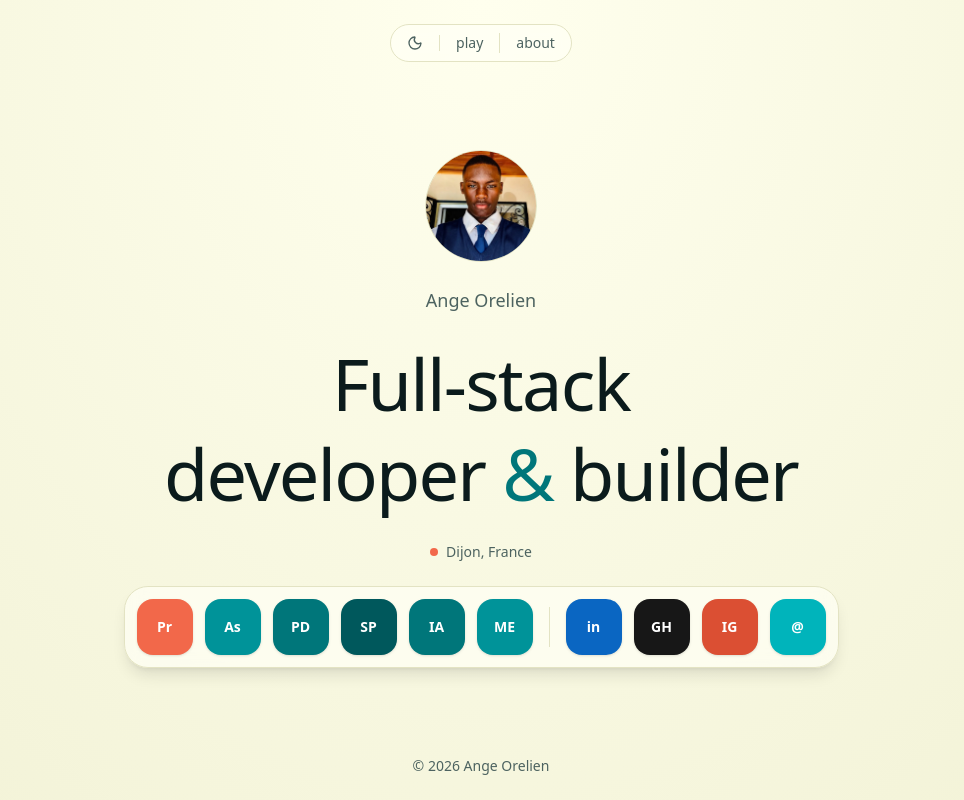
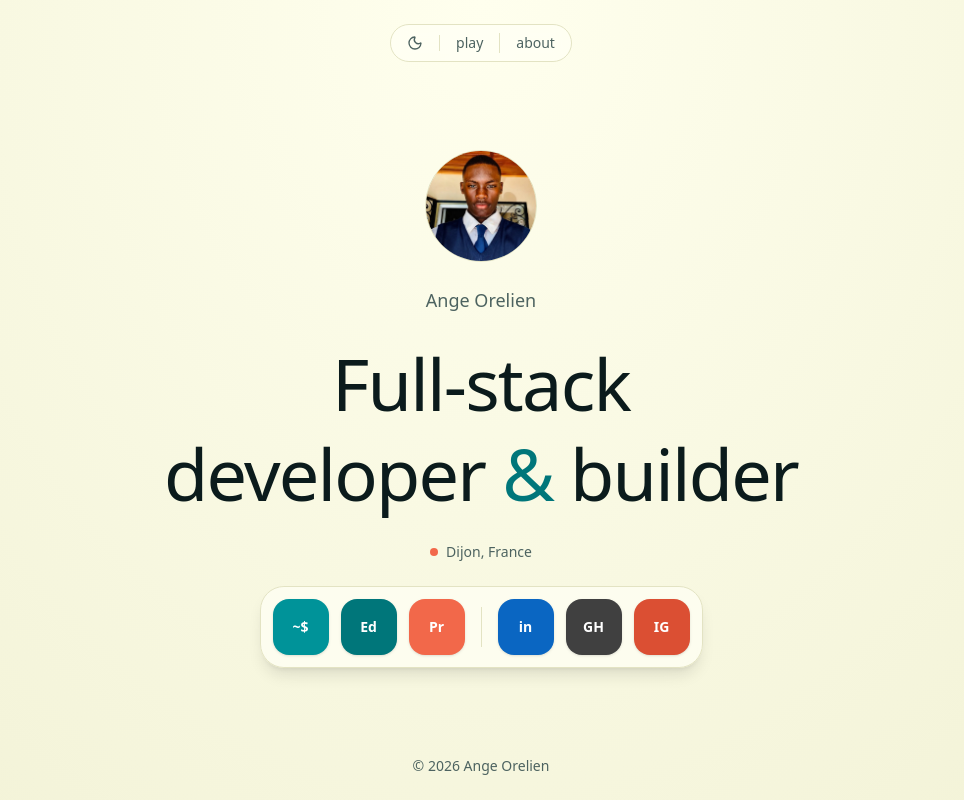
Before and after one commit to ange-astery/portfolio, a React (Vite) app: page / in a window 1280 px wide. Shown: the whole page, without its empty margins (159-1123 px from the left). Built offline with nearby package versions, Linux system fonts and the light colour scheme.

Commit message:
reorganize dock into Whami, Education, Projects...

```diff
--- a/src/content/dock.js
+++ b/src/content/dock.js
@@ -1,30 +1,25 @@
 // Pages that will open from the dock (routing comes in lesson 7)
 export const dockPages = [
+  {
+    id: 'whoami',
+    label: 'Whoami',
+    initials: '~$',
+    tone: 'bg-primary-600',
+    to: '/whoami',
+  },
+  {
+    id: 'education',
+    label: 'Education',
+    initials: 'Ed',
+    tone: 'bg-primary-700',
+    to: '/education',
+  },
   {
     id: 'projects',
     label: 'Projects',
     initials: 'Pr',
     tone: 'bg-secondary-500',
-  },
-  { id: 'astery', label: 'Astery lab', initials: 'As', tone: 'bg-primary-600' },
-  {
-    id: 'polytech',
-    label: 'Polytech Dijon',
-    initials: 'PD',
-    tone: 'bg-primary-700',
-  },
-  {
-    id: 'spad',
-    label: 'SPAD Cameroon',
-    initials: 'SP',
-    tone: 'bg-primary-800',
-  },
-  { id: 'iai', label: 'IAI Cameroon', initials: 'IA', tone: 'bg-primary-700' },
-  {
-    id: 'mega-ique',
-    label: 'MEGA-IQUE',
-    initials: 'ME',
-    tone: 'bg-primary-600',
+    to: '/projects',
   },
 ]
 
@@ -41,7 +36,7 @@ export const dockLinks = [
     id: 'github',
     label: 'GitHub',
     initials: 'GH',
-    tone: 'bg-neutral-900',
+    tone: 'bg-neutral-700',
     href: 'https://github.com/ange-astery',
   },
   {
@@ -51,11 +46,4 @@ export const dockLinks = [
     tone: 'bg-secondary-600',
     href: 'https://www.instagram.com/ange.astery/',
   },
-  {
-    id: 'email',
-    label: 'Email',
-    initials: '@',
-    tone: 'bg-primary-500',
-    href: 'mailto:hello@example.com',
-  },
 ]
```
